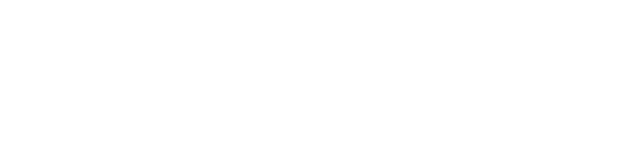
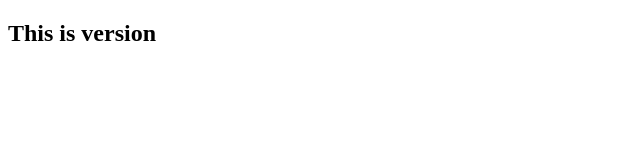
Before and after one commit to ajay-maurya-dev/Git-repo, a plain HTML site: page index.html in a window 1280 px wide. Shown: the whole page, without its empty margins (0-640 px from the left). Drawn offline with Linux system fonts and the light colour scheme.

Commit message:
Version 2

```diff
--- a/index.html
+++ b/index.html
@@ -6,6 +6,6 @@
     <title>Document</title>
 </head>
 <body>
-
+    <h2>This is version</h2>
 </body>
 </html>
```
